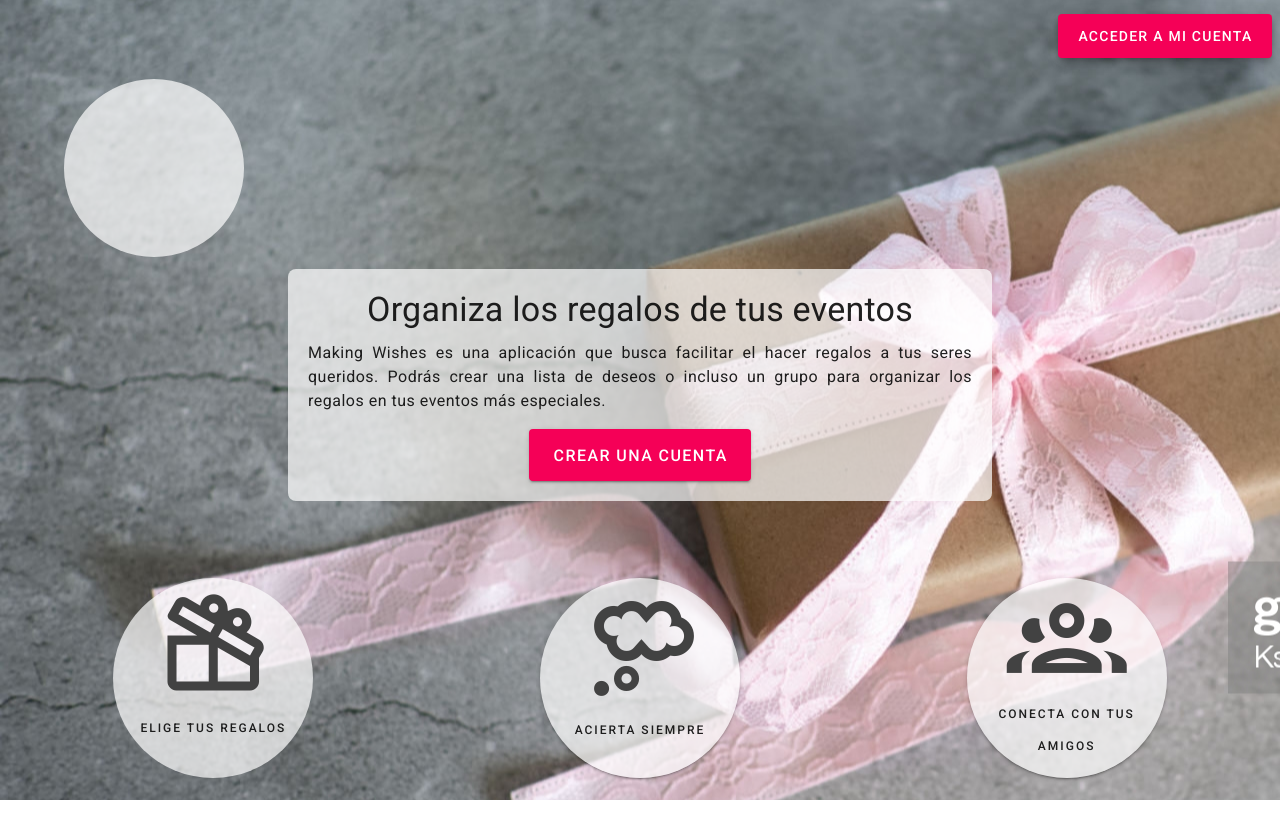
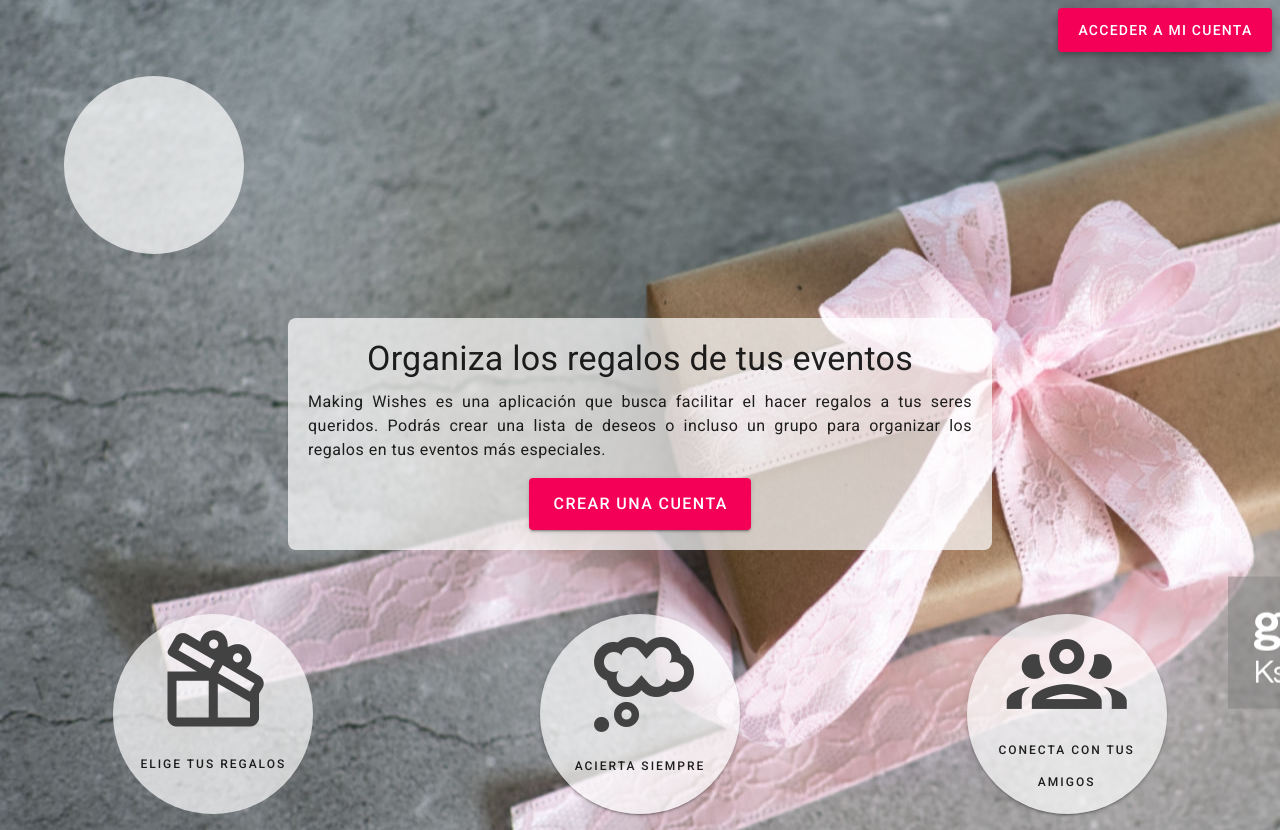
Before and after one commit to kryzzraq/MakingWishes, a Vue app: page /#/ in a window 1280 px wide. Before the commit the page ends 800 px from the top, so only its background shows below. Built offline with nearby package versions, Linux system fonts and the light colour scheme.

Commit message:
fix: adjusting background

```diff
--- a/src/views/About.vue
+++ /dev/null
@@ -1,5 +0,0 @@
-<template>
-  <div class="about">
-    <h1>This is an about page</h1>
-  </div>
-</template>
--- a/src/views/Landing.vue
+++ b/src/views/Landing.vue
@@ -12,7 +12,7 @@
           Acceder a mi cuenta
         </v-btn>
       </div>
-      <div class="ml-16">
+      <div class="ml-sm-16 ml-7 mb-16 mt-4">
         <v-sheet
           color="rgb(255, 255, 255, 0.7)"
           class="pa-8 rounded-circle"
@@ -58,7 +58,7 @@
       <div class="d-flex justify-space-around alig-self-end flex-wrap">
          <v-sheet
           align="center"
-          class="text-center mb-4"
+          class="text-center mb-8 mb-sm-4"
           min-height="200px"
           max-width="200px"
           rounded="circle"
@@ -72,7 +72,7 @@
         </v-sheet>
 
          <v-card
-          class="text-center mb-4"
+          class="text-center mb-8 mb-sm-4"
           min-height="200px"
           max-width="200px"
           rounded="circle"
@@ -127,14 +127,12 @@ export default {
 body,
 html {
   margin: 0;
-  height: 100%;
 }
 .landingHome {
-  position: absolute;
-  top: 0;
   background-image: url("../assets/img/present-bg.jpg");
-  height: 100%;
   background-position: left;
+  background-attachment: fixed;
+
 }
 .container {
   height: 100%;
```
Also changed, not shown: src/views/Home.vue (deleted, +0 -15 lines).
